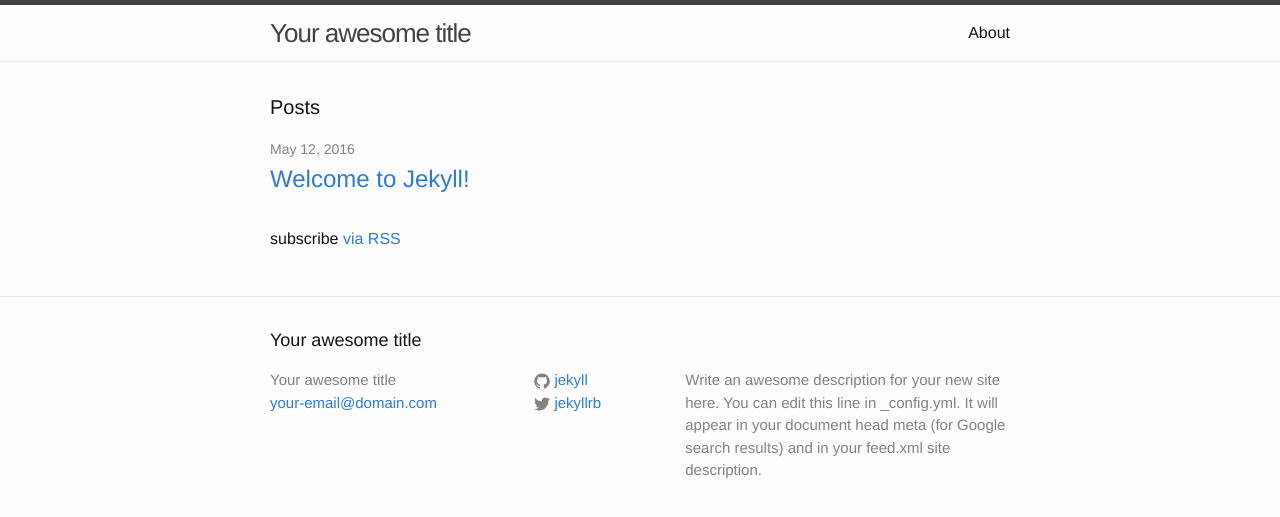
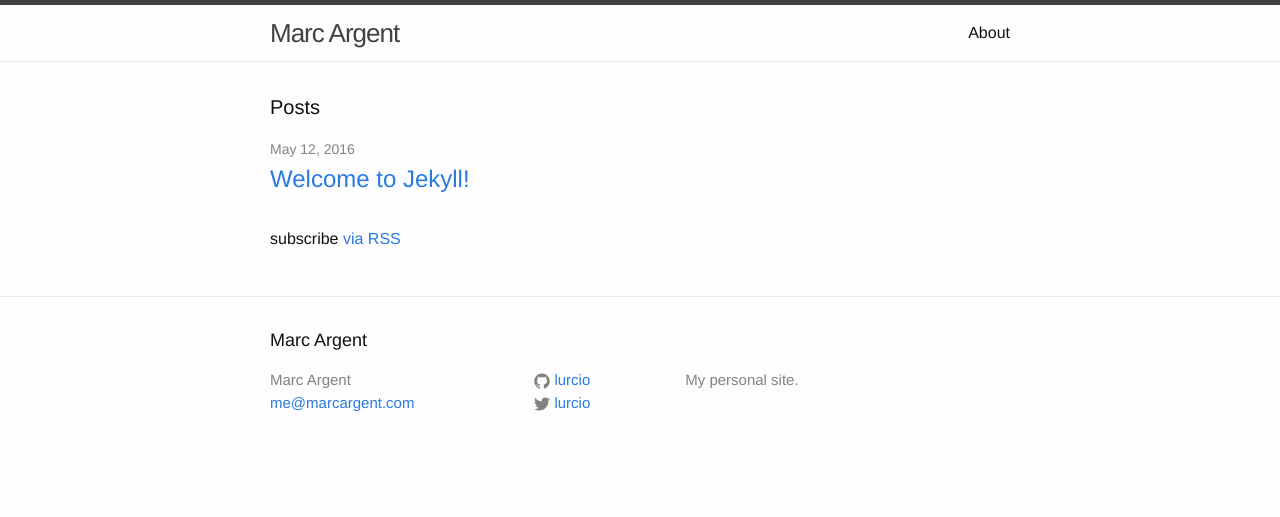
Before and after one commit to lurcio/lurcio.github.io, a Jekyll site: the page built from index.html, in a window 1280 px wide. Shown: the top 517 px of the page. Built offline with Jekyll 4.4.1, drawn with Linux system fonts in a browser that asks for light colours.

Commit message:
Basic configuration

```diff
--- a/_config.yml
+++ b/_config.yml
@@ -6,16 +6,14 @@
 # 'jekyll serve'. If you change this file, please restart the server process.
 
 # Site settings
-title: Your awesome title
-email: your-email@domain.com
+title: Marc Argent
+email: me@marcargent.com
 description: > # this means to ignore newlines until "baseurl:"
-  Write an awesome description for your new site here. You can edit this
-  line in _config.yml. It will appear in your document head meta (for
-  Google search results) and in your feed.xml site description.
+    My personal site.
 baseurl: "" # the subpath of your site, e.g. /blog
-url: "http://yourdomain.com" # the base hostname & protocol for your site
-twitter_username: jekyllrb
-github_username:  jekyll
+url: "http://marcargent.com" # the base hostname & protocol for your site
+twitter_username: lurcio
+github_username:  lurcio
 
 # Build settings
 markdown: kramdown
```
